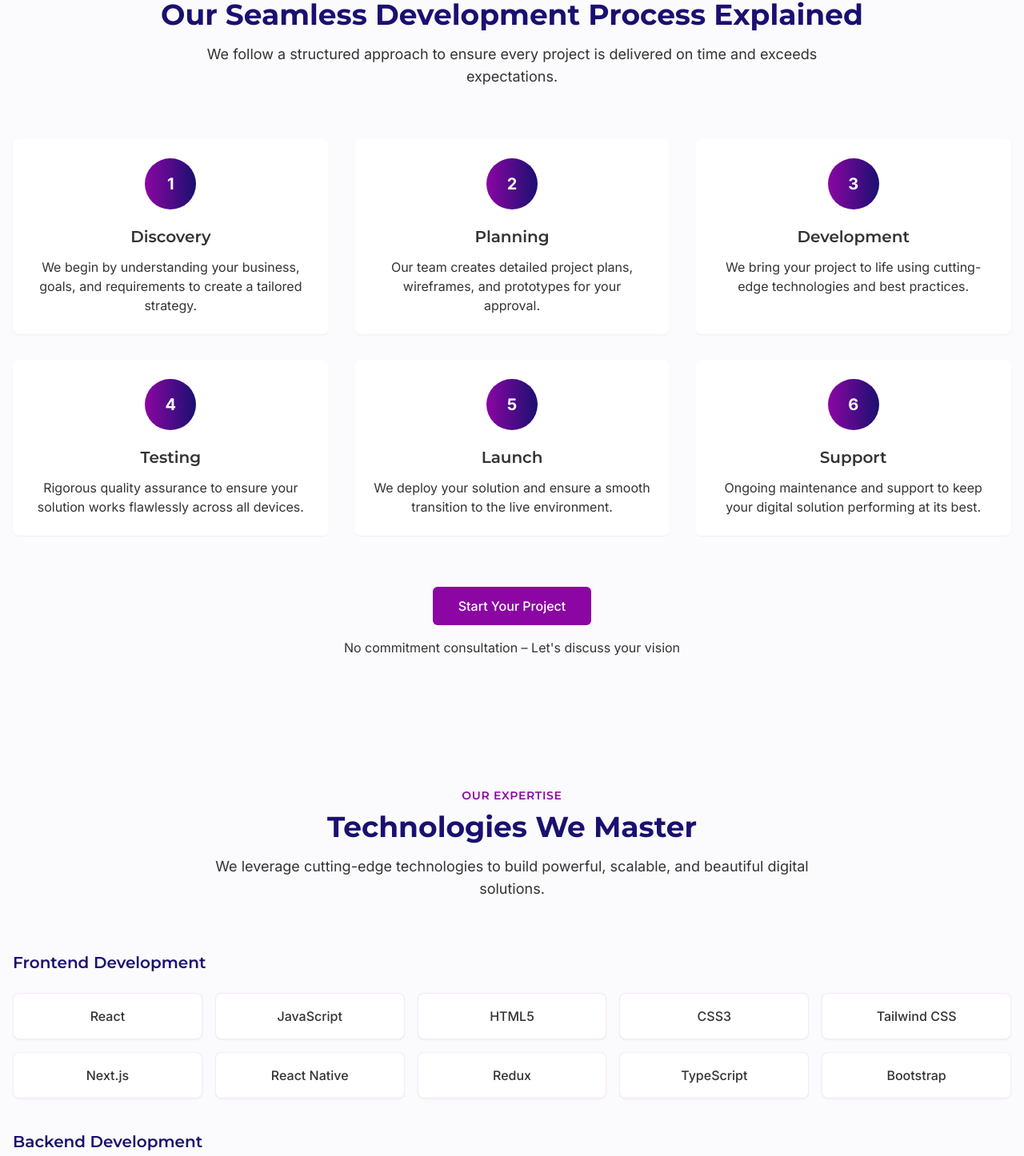
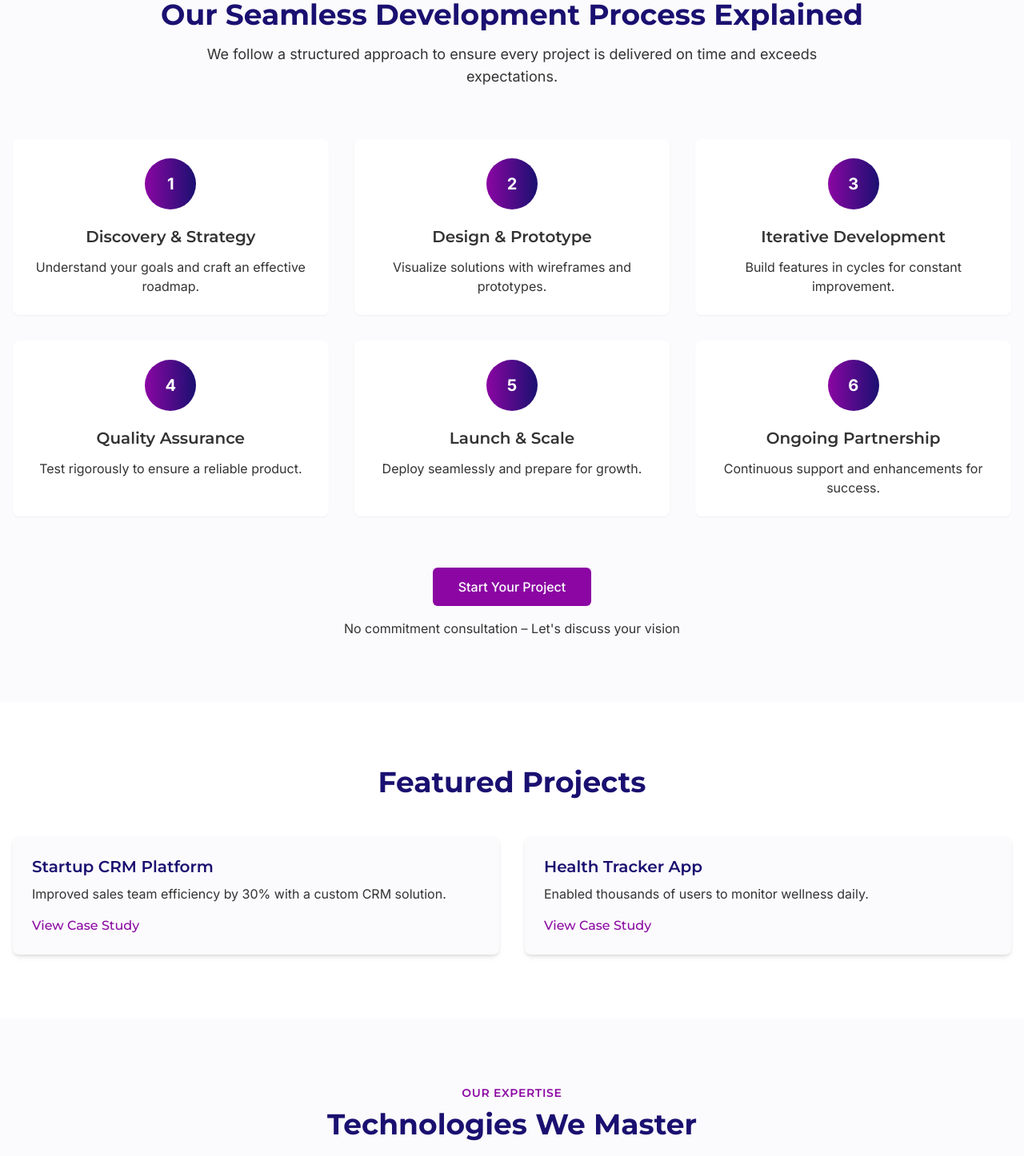
Before and after one commit to Phynnex/phynnex-dev-studio, a React (Vite) app: page / in a window 1280 px wide. Shown: the part 1734-3180 px from the top of the page at 80% size. Built offline with nearby package versions, Linux system fonts and the light colour scheme.

Commit message:
Add process steps and featured projects

```diff
--- /dev/null
+++ b/src/components/FeaturedProjects.jsx
@@ -0,0 +1,50 @@
+import React from 'react';
+import { Link } from 'react-router-dom';
+
+const projects = [
+  {
+    id: 1,
+    title: 'Startup CRM Platform',
+    impact: 'Improved sales team efficiency by 30% with a custom CRM solution.',
+    link: '/portfolio',
+  },
+  {
+    id: 2,
+    title: 'Health Tracker App',
+    impact: 'Enabled thousands of users to monitor wellness daily.',
+    link: '/portfolio',
+  },
+];
+
+const FeaturedProjects = () => (
+  <section className="py-20 bg-white">
+    <div className="container mx-auto max-w-7xl px-4">
+      <h2 className="text-3xl md:text-4xl font-bold mb-12 text-deep-blue text-center font-montserrat">
+        Featured Projects
+      </h2>
+      <div className="grid grid-cols-1 md:grid-cols-2 gap-8">
+        {projects.map((project) => (
+          <div
+            key={project.id}
+            className="bg-off-white p-6 rounded-lg shadow-md flex flex-col"
+          >
+            <div className="mb-4">
+              <h3 className="text-xl font-semibold text-deep-blue mb-2 font-montserrat">
+                {project.title}
+              </h3>
+              <p className="text-dark-gray font-inter">{project.impact}</p>
+            </div>
+            <Link
+              to={project.link}
+              className="text-primary-purple font-medium hover:underline mt-auto font-montserrat"
+            >
+              View Case Study
+            </Link>
+          </div>
+        ))}
+      </div>
+    </div>
+  </section>
+);
+
+export default FeaturedProjects;
--- a/src/components/Process.jsx
+++ b/src/components/Process.jsx
@@ -30,38 +30,38 @@ const Process = () => {
         <div className="grid grid-cols-1 md:grid-cols-2 lg:grid-cols-3 gap-8">
           <ProcessStep
             number="1"
-            title="Discovery"
-            description="We begin by understanding your business, goals, and requirements to create a tailored strategy."
+            title="Discovery &amp; Strategy"
+            description="Understand your goals and craft an effective roadmap."
           />
 
           <ProcessStep
             number="2"
-            title="Planning"
-            description="Our team creates detailed project plans, wireframes, and prototypes for your approval."
+            title="Design &amp; Prototype"
+            description="Visualize solutions with wireframes and prototypes."
           />
 
           <ProcessStep
             number="3"
-            title="Development"
-            description="We bring your project to life using cutting-edge technologies and best practices."
+            title="Iterative Development"
+            description="Build features in cycles for constant improvement."
           />
 
           <ProcessStep
             number="4"
-            title="Testing"
-            description="Rigorous quality assurance to ensure your solution works flawlessly across all devices."
+            title="Quality Assurance"
+            description="Test rigorously to ensure a reliable product."
           />
 
           <ProcessStep
             number="5"
-            title="Launch"
-            description="We deploy your solution and ensure a smooth transition to the live environment."
+            title="Launch &amp; Scale"
+            description="Deploy seamlessly and prepare for growth."
           />
 
           <ProcessStep
             number="6"
-            title="Support"
-            description="Ongoing maintenance and support to keep your digital solution performing at its best."
+            title="Ongoing Partnership"
+            description="Continuous support and enhancements for success."
           />
         </div>
 
--- a/src/pages/HomePage.jsx
+++ b/src/pages/HomePage.jsx
@@ -3,6 +3,7 @@ import React from "react";
 import Hero from "../components/Hero";
 import Services from "../components/Services";
 import Process from "../components/Process";
+import FeaturedProjects from "../components/FeaturedProjects";
 import Benefits from "../components/Benefits";
 import Team from "../components/Team";
 import CTA from "../components/CTA";
@@ -17,6 +18,7 @@ const HomePage = () => {
       <Hero />
       <Services />
       <Process />
+      <FeaturedProjects />
       <Technologies />
       <Portfolio />
       <Benefits />
```
